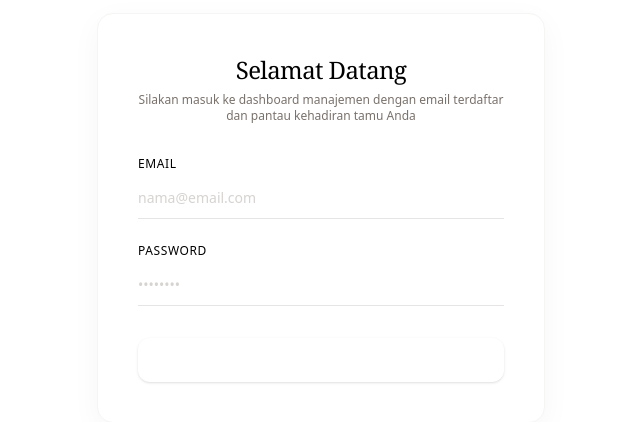
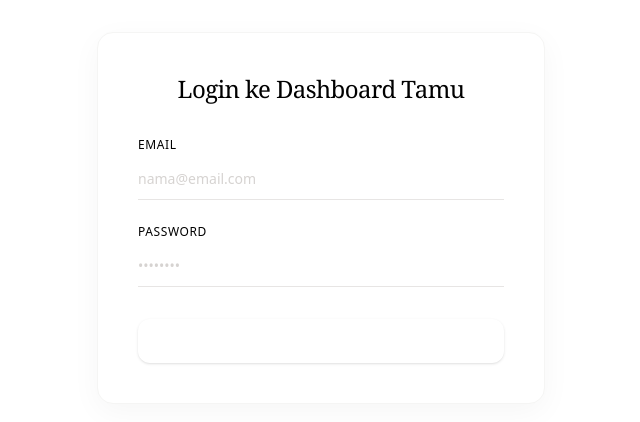
Before and after one commit to GithubFarelAlghazali/client-base-template, a Next.js app: page /login in a window 1280 px wide. Shown: the part 182-604 px from the top of the page, without its empty margins (319-959 px from the left). Built offline with nearby package versions, Linux system fonts and the light colour scheme; a web font is replaced by a local one.

Commit message:
feat: change login page UI

```diff
--- a/app/login/page.tsx
+++ b/app/login/page.tsx
@@ -43,12 +43,8 @@ export default function LoginPage() {
         {/* Header */}
         <div className="mb-8 text-center">
           <h1 className="text-2xl font-serif font-medium tracking-tight text-taupe-800">
-            Selamat Datang
+            Login ke Dashboard Tamu
           </h1>
-          <p className="mt-1.5 text-xs text-stone-500 font-light">
-            Silakan masuk ke dashboard manajemen dengan email terdaftar dan
-            pantau kehadiran tamu Anda
-          </p>
         </div>
 
         {/* Form */}
```
